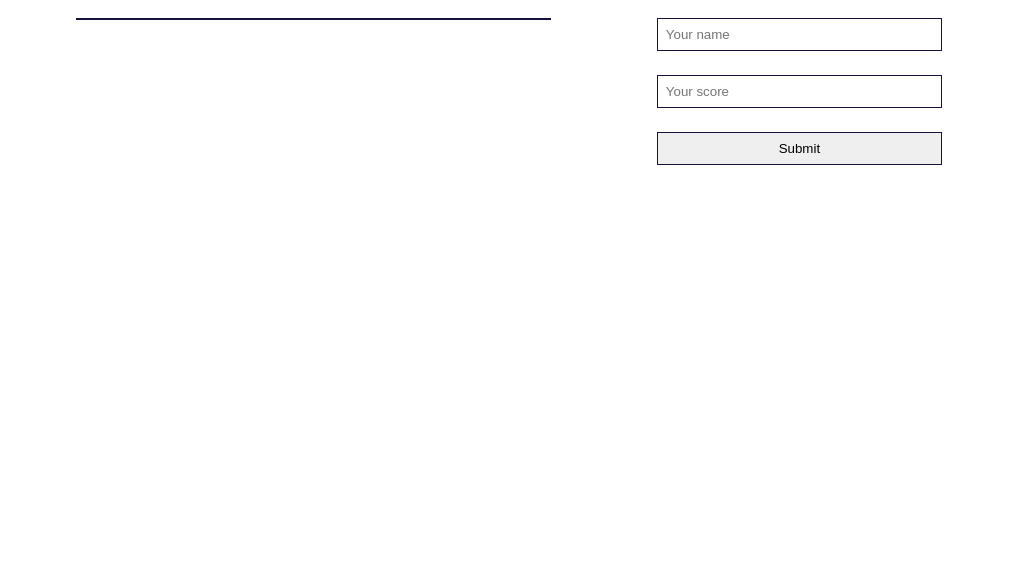
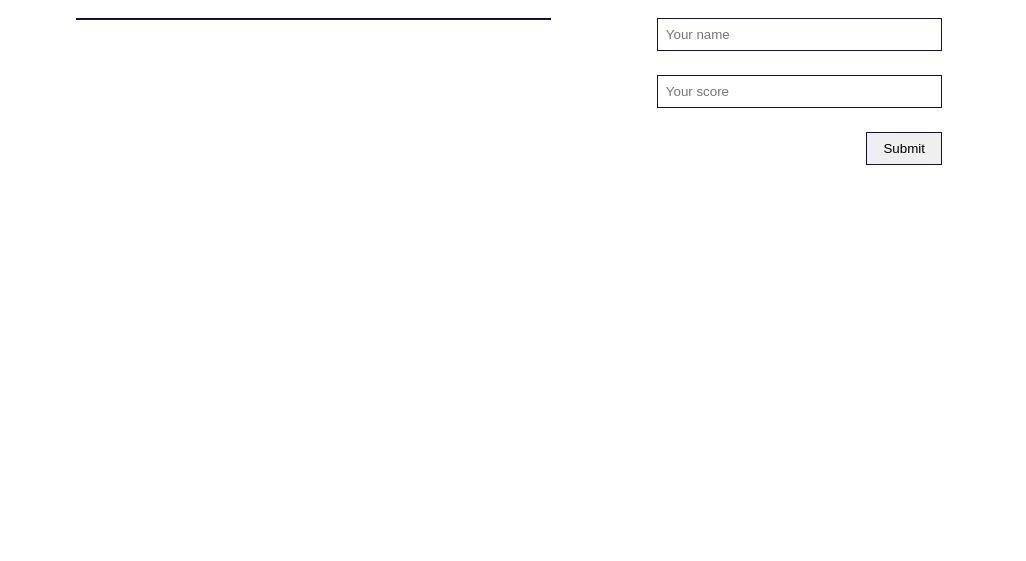
Before and after one commit to shahadat3669/leaderboard, a website built with webpack: page src/index.html in a window 1280 px wide. Shown: the part 239-800 px from the top of the page, without its empty margins (36-1062 px from the left). Built offline with nearby package versions, Linux system fonts and the light colour scheme; no server answers.

Commit message:
Add add score button css code.

```diff
--- a/src/style.scss
+++ b/src/style.scss
@@ -238,6 +238,22 @@ main {
       transform: translateY(-1px);
     }
   }
+
+  &-add-score {
+    animation: moveInBottom 0.5s ease-out;
+    align-self: flex-end;
+    animation-fill-mode: backwards;
+
+    &:hover {
+      box-shadow: $shadowMedium;
+      transform: translateY(-3px);
+    }
+
+    &:active {
+      box-shadow: $shadowSmall;
+      transform: translateY(-1px);
+    }
+  }
 }
 
 .recent-score {
```
